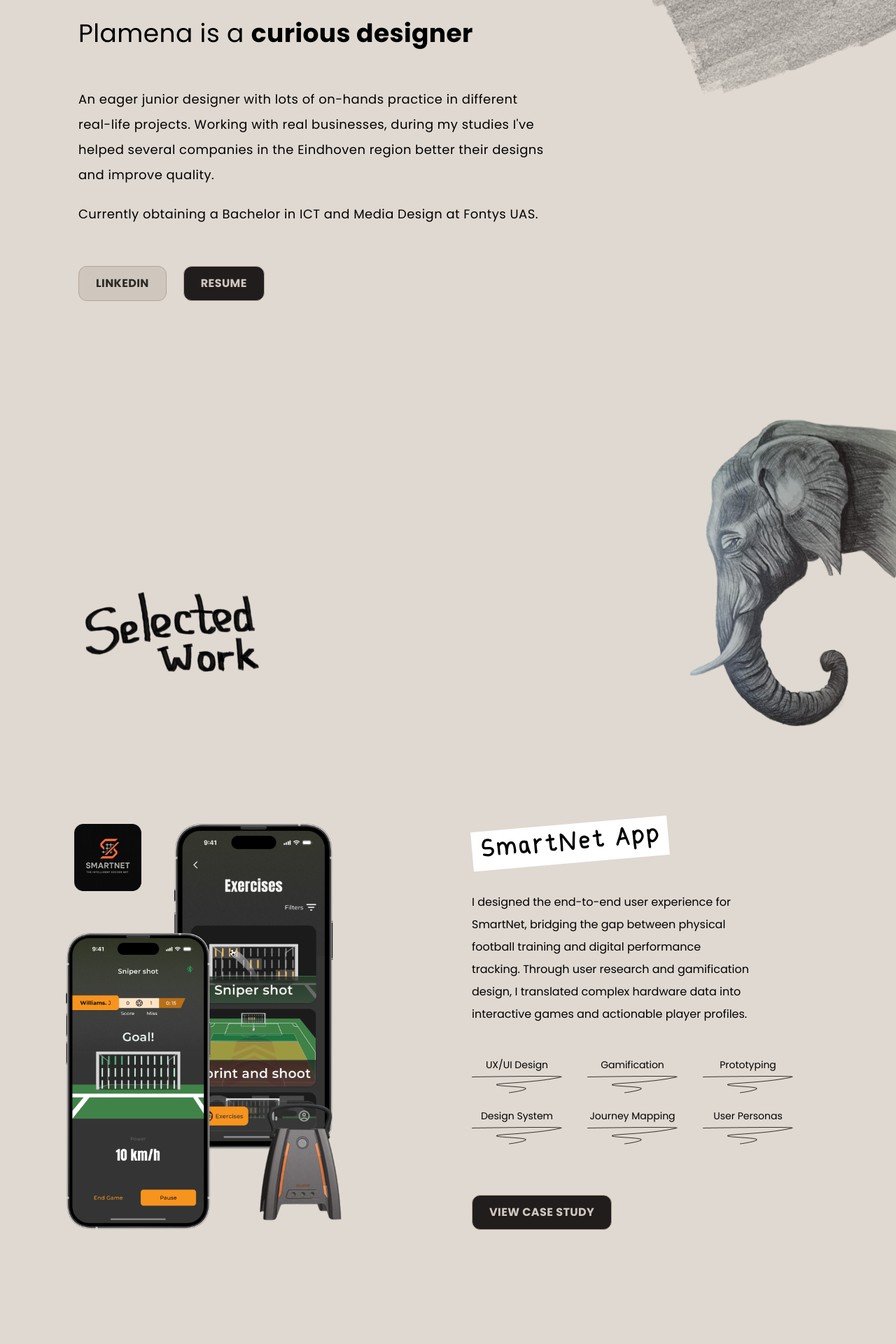
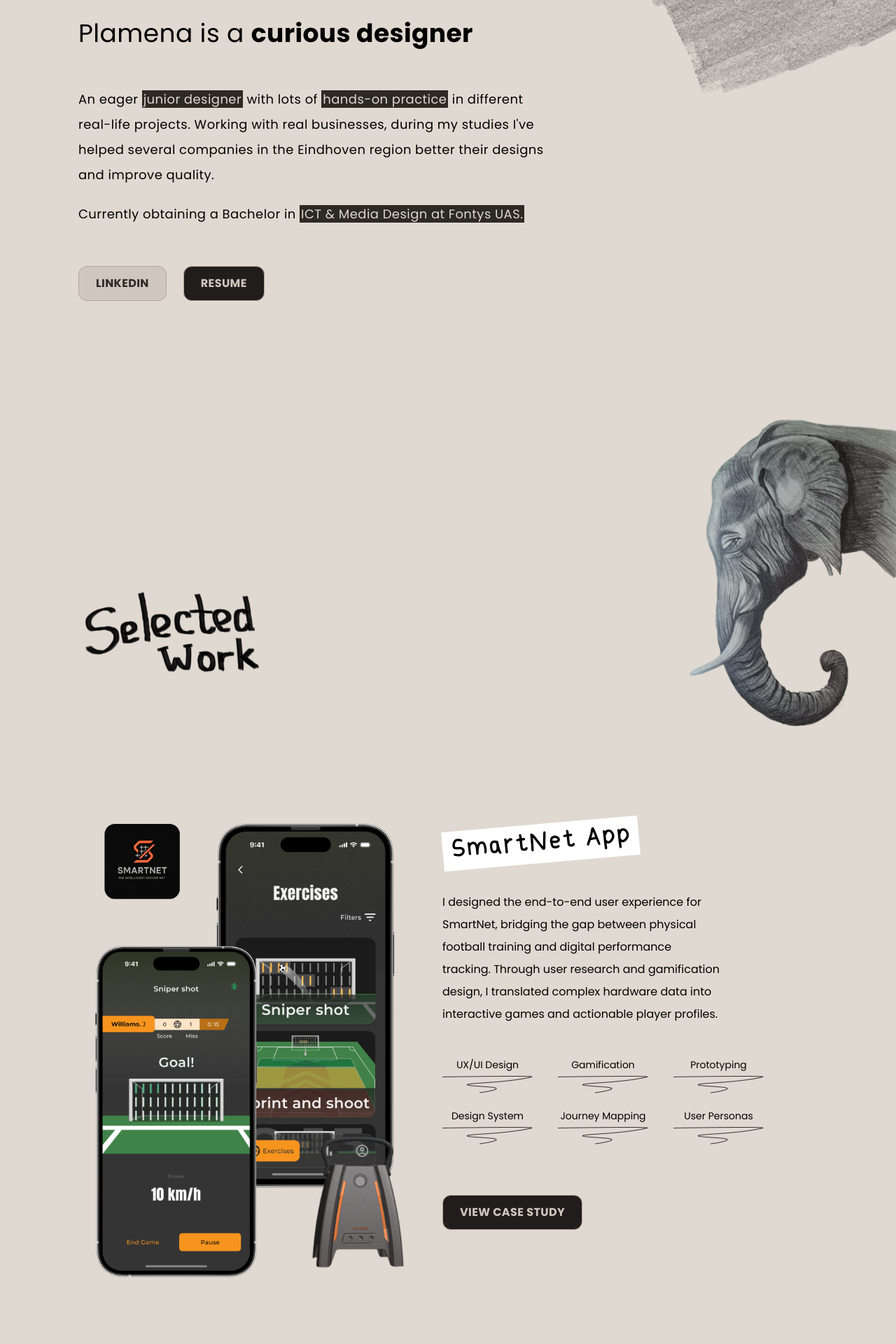
Before and after one commit to plamiiiM/personal_portfolio, a React (Vite) app: page / in a window 1280 px wide. Shown: the part 1060-2980 px from the top of the page at 70% size. Built offline with nearby package versions, Linux system fonts and the light colour scheme; a web font is replaced by a local one.

Commit message:
update on introduction and case descriptions

```diff
--- a/index.html
+++ b/index.html
@@ -5,6 +5,20 @@
     <link rel="icon" type="image/svg+xml" href="/icon_portfolio.svg" />
     <meta name="viewport" content="width=device-width, initial-scale=1.0" />
     <title>Plamena Mincheva - UX Designer</title>
+    <script type="text/javascript">
+      (function (c, l, a, r, i, t, y) {
+        c[a] =
+          c[a] ||
+          function () {
+            (c[a].q = c[a].q || []).push(arguments);
+          };
+        t = l.createElement(r);
+        t.async = 1;
+        t.src = "https://www.clarity.ms/tag/" + i;
+        y = l.getElementsByTagName(r)[0];
+        y.parentNode.insertBefore(t, y);
+      })(window, document, "clarity", "script", "x7uuw8aolu");
+    </script>
   </head>
   <body>
     <div id="root"></div>
--- a/src/components/introduction_section/introduction_section.jsx
+++ b/src/components/introduction_section/introduction_section.jsx
@@ -10,14 +10,23 @@
         </h2>
         <div className="text-lg leading-9 tracking-wide flex flex-col gap-y-5">
           <p>
-            An eager junior designer with lots of on-hands practice in different
-            real-life projects. Working with real businesses, during my studies
-            I've helped several companies in the Eindhoven region better their
-            designs and improve quality.
+            An eager {""}{" "}
+            <span className="bg-(--brown) text-(--textOnDark) px-0.5">
+              junior designer
+            </span>
+            {""} with lots of {""}
+            <span className="bg-(--brown) text-(--textOnDark) px-0.5">
+              hands-on practice
+            </span>{" "}
+            in different real-life projects. Working with real businesses,
+            during my studies I've helped several companies in the Eindhoven
+            region better their designs and improve quality.
           </p>
           <p>
-            Currently obtaining a Bachelor in ICT and Media Design at Fontys
-            UAS.
+            Currently obtaining a Bachelor in {""}
+            <span className="bg-(--brown) text-(--textOnDark) px-0.5">
+              ICT & Media Design at Fontys UAS.
+            </span>{" "}
           </p>
         </div>
       </div>
--- a/src/components/selected_work_section/case_study_description_component.jsx
+++ b/src/components/selected_work_section/case_study_description_component.jsx
@@ -1,7 +1,6 @@
 import React from "react";
 import FiltersComponent from "./filters_component";
 import Button from "../global/buttons";
-
 
 const CaseStudyDescriptionComponent = ({
   projectCollage,
@@ -11,9 +10,9 @@
   filters = [],
 }) => {
   return (
-    <div className="flex flex-row items-center justify-start gap-x-45">
+    <div className="flex flex-row justify-around w-full ">
       <img
-        className="w-[25rem] max-w-md object-cover "
+        className="w-[52rem] max-w-md object-contain "
         src={projectCollage ? projectCollage : "/fallback_thumbnail_cases.png"}
         alt={`Collection of visual assets and wireframes for`}
         onError={(e) => {
@@ -32,8 +31,8 @@
           <FiltersComponent filters={filters} />
         </div>
 
-        <Button.Secondary onClick={() => window.open(caseStudyLink, "_blank")}>
-          View Case Study
+        <Button.Secondary as="a" href={caseStudyLink, "_self"}>
+          VIEW CASE STUDY
         </Button.Secondary>
       </div>
     </div>
--- a/src/components/selected_work_section/filters_component.jsx
+++ b/src/components/selected_work_section/filters_component.jsx
@@ -5,7 +5,9 @@
     <div className="flex flex-row items-center justify-start gap-x-9 gap-y-4 flex-wrap flex-1 ">
       {filters.map((filterName, index) => (
         <div key={index} className="flex flex-col text-center">
-          <p className="font-[poppins] text-[0.875rem] leading-8 ">{filterName}</p>
+          <p className="font-[poppins] text-[0.875rem] leading-8 ">
+            {filterName}
+          </p>
           <img src="/underline_for_filters.png" alt="" className="w-full" />
         </div>
       ))}
--- a/src/components/selected_work_section/selected_work_section.jsx
+++ b/src/components/selected_work_section/selected_work_section.jsx
@@ -17,7 +17,7 @@
           className="relative w-[20rem] max-w-md -right-4"
         />
       </section>
-      <main className="flex flex-col justify-start items-center gap-y-70 mt-30 mr-28">
+      <main className="flex flex-col justify-start items-start gap-y-70 mt-30 mr-28">
         <CaseStudyDescriptionComponent
           projectCollage="/smartnet_collage_bigger.png"
           titleOfProject="SmartNet App"
```
Also changed, not shown: public/experience_text.png.
